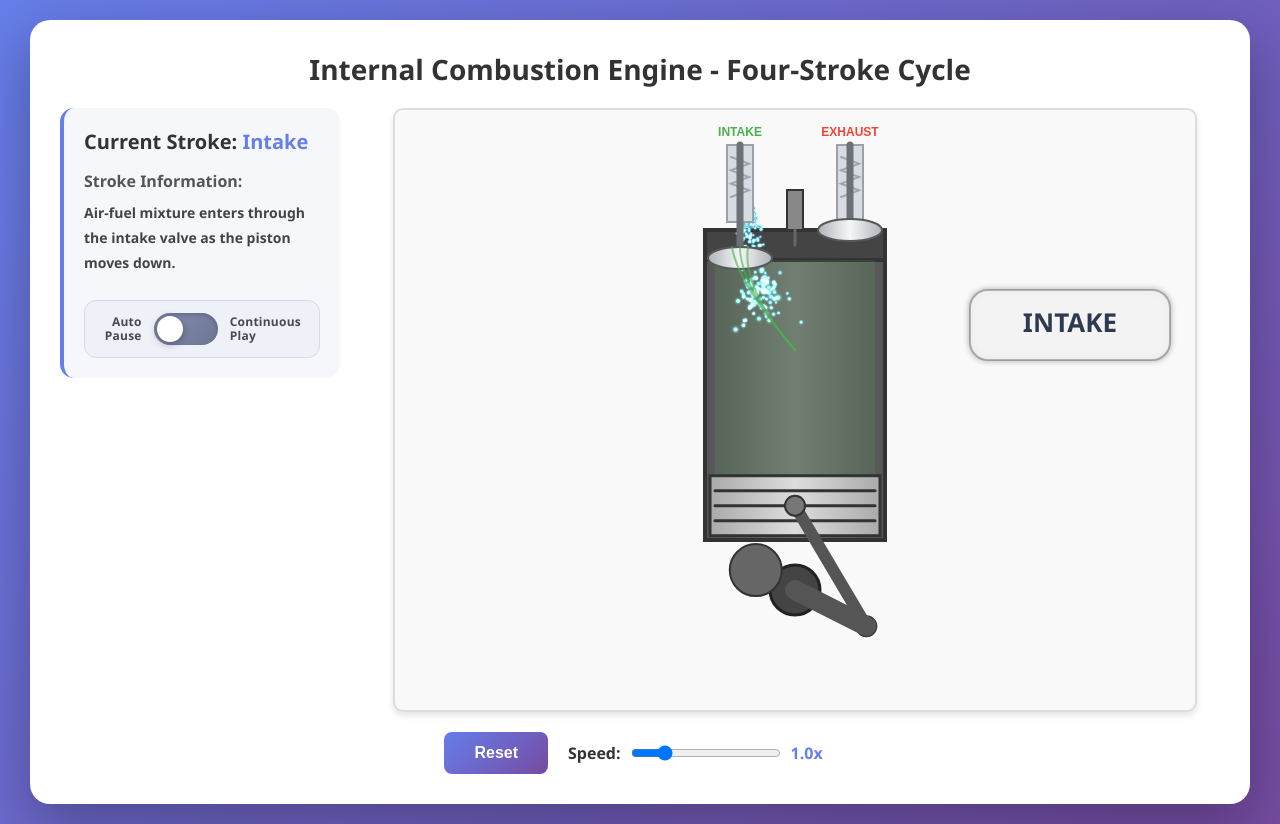
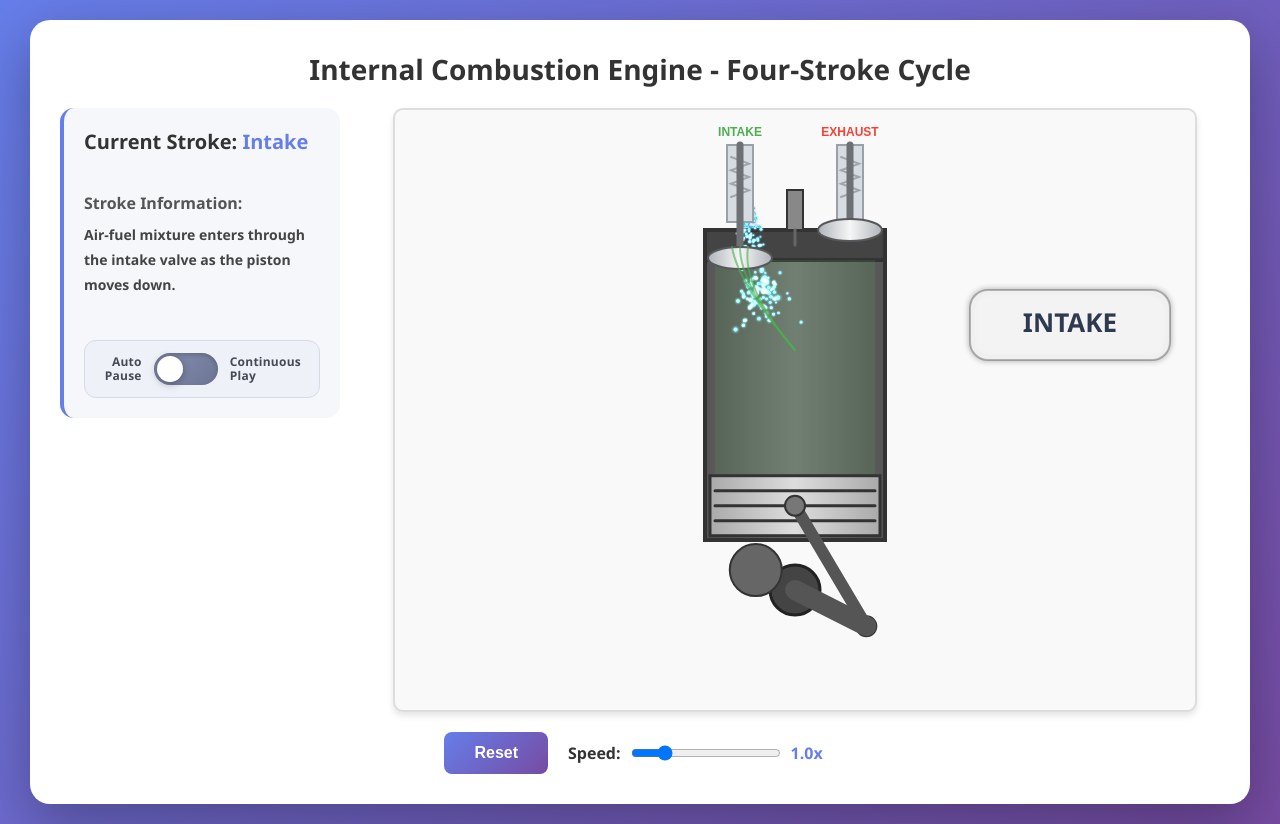
Before and after one commit to GenuineDickies/fourstrokeanimation, a plain HTML site: page index.html in a window 1280 px wide. Drawn offline with Linux system fonts and the light colour scheme; animation ran at ten frames a second.

Commit message:
Anchor toggle below stroke details

```diff
--- a/index.html
+++ b/index.html
@@ -11,11 +11,14 @@
         <h1>Internal Combustion Engine - Four-Stroke Cycle</h1>
         <div class="main-layout">
             <aside class="info-panel">
+                <div class="stroke-meta">
                     <h2>Current Stroke: <span id="currentStroke">Intake</span></h2>
                     <div class="stroke-details">
                         <h3>Stroke Information:</h3>
                         <p id="strokeInfo">Air-fuel mixture enters through the intake valve as the piston moves down.</p>
                     </div>
+                </div>
+                <div class="toggle-container">
                     <div class="playback-toggle" aria-label="Auto pause control">
                         <span class="toggle-label toggle-left">
                             <span>Auto</span>
@@ -29,6 +32,7 @@
                             <span>Continuous</span>
                             <span>Play</span>
                         </span>
+                    </div>
                 </div>
             </aside>
             <div class="canvas-wrapper">
--- a/styles.css
+++ b/styles.css
@@ -49,6 +49,9 @@ h1 {
     width: 280px;
     flex-shrink: 0;
     margin-top: 0;
+    display: flex;
+    flex-direction: column;
+    gap: 18px;
 }
 
 .canvas-wrapper {
@@ -132,6 +135,17 @@ button:active {
     background: #f5f7fa;
     border-radius: 14px;
     border-left: 4px solid #667eea;
+}
+
+.stroke-meta {
+    display: flex;
+    flex-direction: column;
+    gap: 12px;
+}
+
+.toggle-container {
+    margin-top: auto;
+    width: 100%;
 }
 
 .info-panel h2 {
```
Lines whose indentation alone changed are shown as unchanged.
